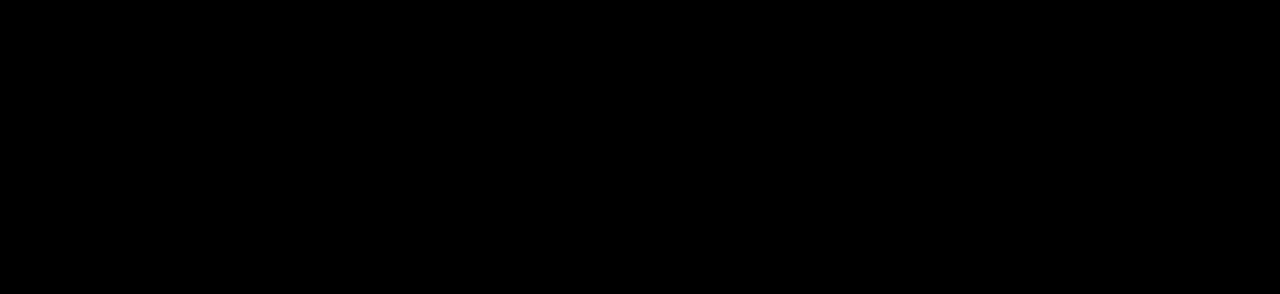
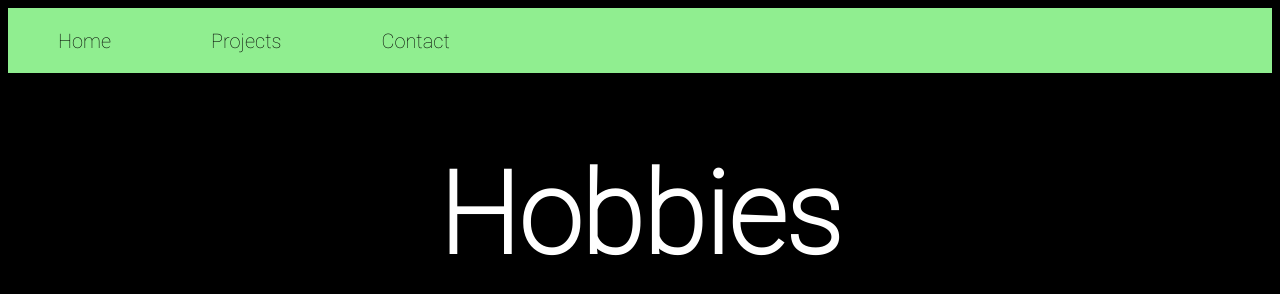
Before and after one commit to nvdixit/Portfolio, a React app in the folder portfolio/: page /Hobbies in a window 1280 px wide. Built offline with nearby package versions, Linux system fonts and the light colour scheme.

Commit message:
Refactored Navbar component and added all webpages

```diff
--- a/portfolio/src/components/App.js
+++ b/portfolio/src/components/App.js
@@ -7,6 +7,8 @@ import {
 import React from 'react'
 import Intro from './Intro'
 import Projects from "./Projects"
+import Hobbies from "./Hobbies"
+import Contact from "./Contact"
 
 const App = () => {
     return (
@@ -22,6 +24,16 @@ const App = () => {
                         <Projects />
                     </div>
                 </Route>
+                <Route exact path="/Hobbies">
+                    <div>
+                        <Hobbies />
+                    </div>
+                </Route>
+                <Route exact path="/Contact">
+                    <div>
+                        <Contact />
+                    </div>
+                </Route>
             </Switch>
         </Router>
     )
--- /dev/null
+++ b/portfolio/src/components/Contact.js
@@ -0,0 +1,15 @@
+import Navbar from './NavigationBar/Navbar'
+
+function Contact() {
+    return(
+        <main>
+            <Navbar oneLink="/" oneName="Home" twoLink="/Projects" twoName="Projects" threeLink="/Hobbies" threeName="Hobbies"/>
+
+            <center>
+                <h1>Contact</h1>
+            </center>
+        </main>
+    )
+}
+
+export default Contact
--- /dev/null
+++ b/portfolio/src/components/Hobbies.js
@@ -0,0 +1,15 @@
+import Navbar from './NavigationBar/Navbar'
+
+function Hobbies() {
+    return(
+        <main>
+            <Navbar oneLink="/" oneName="Home" twoLink="/Projects" twoName="Projects" threeLink="/Contact" threeName="Contact"/>
+
+            <center>
+                <h1>Hobbies</h1>
+            </center>
+        </main>
+    )
+}
+
+export default Hobbies
--- a/portfolio/src/components/Intro.js
+++ b/portfolio/src/components/Intro.js
@@ -1,18 +1,11 @@
-import {
-  Link
-} from "react-router-dom"
-
 import ExternalWebpageButton from  "./ExternalWebpageButton/ExternalWebpageButton"
 import Course from "./Course/Course"
+import Navbar from "./NavigationBar/Navbar"
 
 function Intro() {
   return (
       <main>
-        <ul id="navbar">
-            <li id="navitem"><Link to={"/Projects"} style={{ textDecoration: 'none', color:"inherit" }}>Projects</Link></li>
-            <li id="navitem"><Link to={"/Hobbies"} style={{ textDecoration: 'none', color:"inherit" }}>Hobbies</Link></li>
-            <li id="navitem"><Link to={"/Contact"} style={{ textDecoration: 'none', color:"inherit"}}>Contact</Link></li>
-        </ul>
+        <Navbar oneLink="/Projects" oneName="Projects" twoLink="/Hobbies" twoName="Hobbies" threeLink="/Contact" threeName="Contact"/>
 
         <h1>
           <center>Nikhil Dixit</center>
--- /dev/null
+++ b/portfolio/src/components/NavigationBar/Navbar.css
@@ -0,0 +1,24 @@
+#navbar {
+    font-family: 'Roboto-Thin', 'Roboto';
+
+    display:flex;
+    align-items:center;
+    justify-content: flex-start;
+
+    margin: 0;
+    padding: 0;
+    height: 65px;
+
+    background-color: lightgreen;
+}
+
+#navitem {
+    list-style: none;
+    padding: 50px;
+    font-size: 15pt;
+}
+
+#navitem:hover {
+    color: lightgreen;
+    background-color: black;
+}
--- /dev/null
+++ b/portfolio/src/components/NavigationBar/Navbar.js
@@ -0,0 +1,14 @@
+import {Link} from "react-router-dom"
+import "./Navbar.css"
+
+function Navbar(props) {
+    return (
+        <ul id="navbar">
+                <li id="navitem"><Link to={props.oneLink} style={{ textDecoration: 'none', color:"inherit" }}>{props.oneName}</Link></li>
+                <li id="navitem"><Link to={props.twoLink} style={{ textDecoration: 'none', color:"inherit" }}>{props.twoName}</Link></li>
+                <li id="navitem"><Link to={props.threeLink} style={{ textDecoration: 'none', color:"inherit"}}>{props.threeName}</Link></li>
+        </ul>
+    )
+}
+
+export default Navbar
--- a/portfolio/src/components/ProjectButton/ProjectButton.js
+++ b/portfolio/src/components/ProjectButton/ProjectButton.js
@@ -1,4 +1,3 @@
-import react from 'react'
 import "./ProjectButton.css"
 
 function ProjectButton(props) {
--- a/portfolio/src/components/Projects.js
+++ b/portfolio/src/components/Projects.js
@@ -1,15 +1,10 @@
-import {Link} from "react-router-dom"
-
+import Navbar from "./NavigationBar/Navbar"
 import ProjectButton from "./ProjectButton/ProjectButton"
 
 function Projects() {
     return (
         <main>
-            <ul id="navbar">
-                <li id="navitem"><Link to={"/"} style={{ textDecoration: 'none', color:"inherit" }}>Home</Link></li>
-                <li id="navitem"><Link to={"/Hobbies"} style={{ textDecoration: 'none', color:"inherit" }}>Hobbies</Link></li>
-                <li id="navitem"><Link to={"/Contact"} style={{ textDecoration: 'none', color:"inherit"}}>Contact</Link></li>
-            </ul>
+            <Navbar oneLink="/" oneName="Home" twoLink="/Hobbies" twoName="Hobbies" threeLink="/Contact" threeName="Contact"/>
 
             <center><h1>Projects</h1></center>
 
--- a/portfolio/src/styles/global.css
+++ b/portfolio/src/styles/global.css
@@ -26,6 +26,7 @@ button {
     font-family: 'Roboto-Thin', "Roboto";
 }
 
+/*
 #navbar {
     font-family: 'Roboto-Thin', 'Roboto';
 
@@ -49,4 +50,4 @@ button {
 #navitem:hover {
     color: lightgreen;
     background-color: black;
-}
+}*/
```
